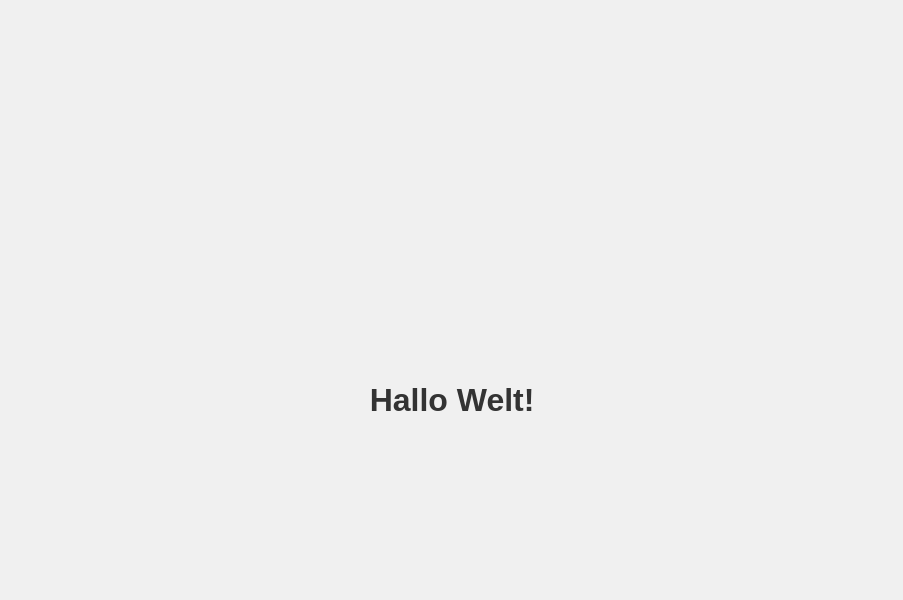
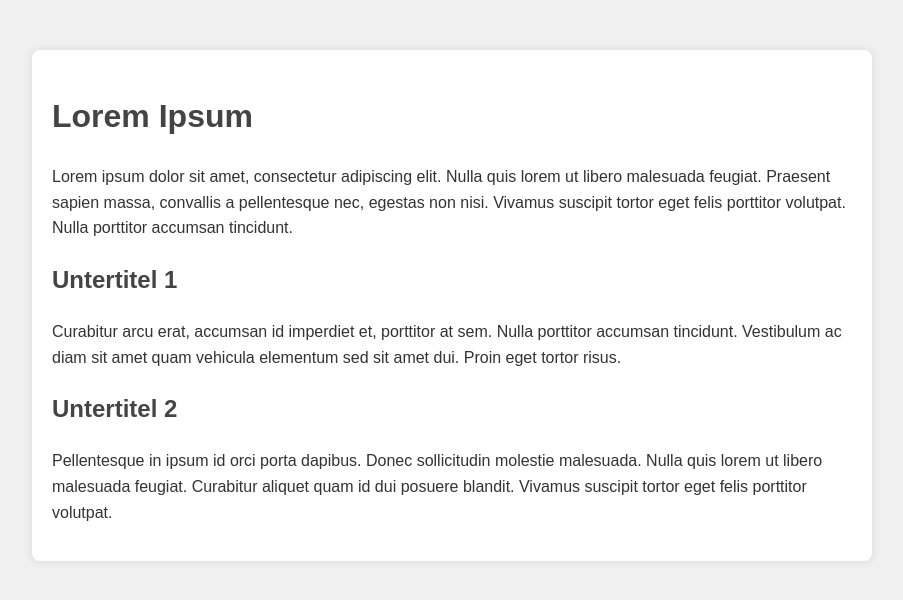
Before and after one commit to datenschutz-jhkdl/datenschutz-jhkdl.github.io, a plain HTML site: page index.html in a window 1280 px wide. Shown: the whole page, without its empty margins (188-1091 px from the left). Drawn offline with Linux system fonts and the light colour scheme.

Commit message:
Update index.html

```diff
--- a/index.html
+++ b/index.html
@@ -3,26 +3,37 @@
 <head>
     <meta charset="UTF-8">
     <meta name="viewport" content="width=device-width, initial-scale=1.0">
-    <title>Hallo Welt</title>
+    <title>Lorem Ipsum Webseite</title>
     <style>
         body {
-            display: flex;
-            justify-content: center;
-            align-items: center;
-            height: 100vh;
+            font-family: Arial, sans-serif;
+            line-height: 1.6;
+            margin: 0;
+            padding: 0;
             background-color: #f0f0f0;
-            margin: 0;
-            font-family: Arial, sans-serif;
+            color: #333;
         }
-        h1 {
-            color: #333;
+        .container {
+            max-width: 800px;
+            margin: 50px auto;
+            padding: 20px;
+            background-color: #fff;
+            box-shadow: 0 0 10px rgba(0, 0, 0, 0.1);
+            border-radius: 8px;
+        }
+        h1, h2 {
+            color: #444;
         }
     </style>
 </head>
 <body>
-    <h1>Hallo Welt!</h1>
-    <script>
-        console.log("Hallo Welt von der Konsole!");
-    </script>
+    <div class="container">
+        <h1>Lorem Ipsum</h1>
+        <p>Lorem ipsum dolor sit amet, consectetur adipiscing elit. Nulla quis lorem ut libero malesuada feugiat. Praesent sapien massa, convallis a pellentesque nec, egestas non nisi. Vivamus suscipit tortor eget felis porttitor volutpat. Nulla porttitor accumsan tincidunt.</p>
+        <h2>Untertitel 1</h2>
+        <p>Curabitur arcu erat, accumsan id imperdiet et, porttitor at sem. Nulla porttitor accumsan tincidunt. Vestibulum ac diam sit amet quam vehicula elementum sed sit amet dui. Proin eget tortor risus.</p>
+        <h2>Untertitel 2</h2>
+        <p>Pellentesque in ipsum id orci porta dapibus. Donec sollicitudin molestie malesuada. Nulla quis lorem ut libero malesuada feugiat. Curabitur aliquet quam id dui posuere blandit. Vivamus suscipit tortor eget felis porttitor volutpat.</p>
+    </div>
 </body>
 </html>
```
